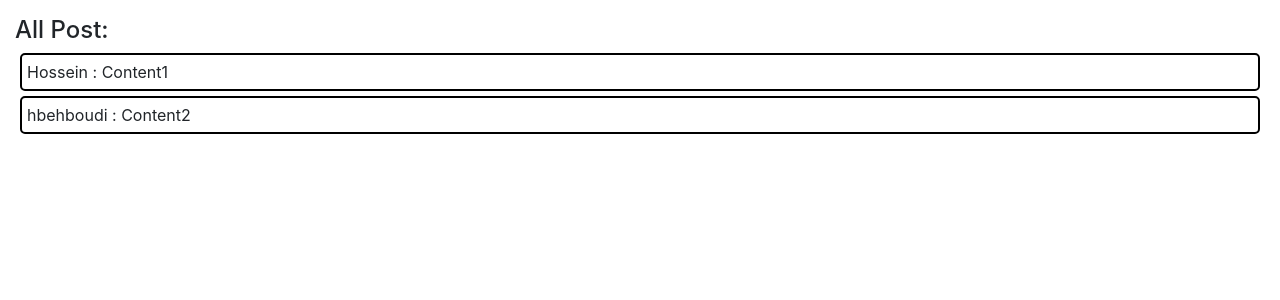
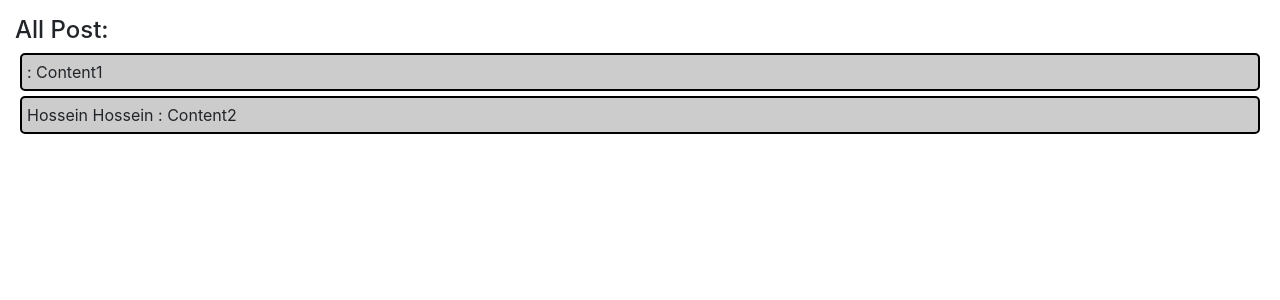
Before and after one commit to hbehboudi/WEB-HW3, a Django app: page /twitter/ in a window 1280 px wide. Shown: the part 56-356 px from the top of the page. Run offline with Django 3.2, Linux system fonts and the light colour scheme; data comes from the database, SQL or seed files in the repository; both versions use the stored data as it was after the commit; parts of the project's set-up code (start-up, migrations or seed data) failed here and were passed over; some libraries are stand-ins or nearby versions.

Commit message:
Project updated.

```diff
--- a/HW3/app/twitter/templates/allPosts.html
+++ b/HW3/app/twitter/templates/allPosts.html
@@ -7,8 +7,8 @@
 
     <h4>{% trans 'All Post:' %}</h4>
     {% for post in posts %}
-        <p style="border: solid 2px black; margin: 5px; padding: 5px; border-radius: 5px">
-            {{ post.owner.username }} : {{ post.content }}
+        <p style="border: solid 2px black; margin: 5px; padding: 5px; border-radius: 5px; background-color: #cccccc">
+            {{ post.owner.first_name }} {{ post.owner.last_name }} : {{ post.content }}
         </p>
     {% endfor %}
 
```
Also changed, not shown: HW3/app/db.sqlite3, HW3/app/twitter/views.py (line endings or trailing spaces).
